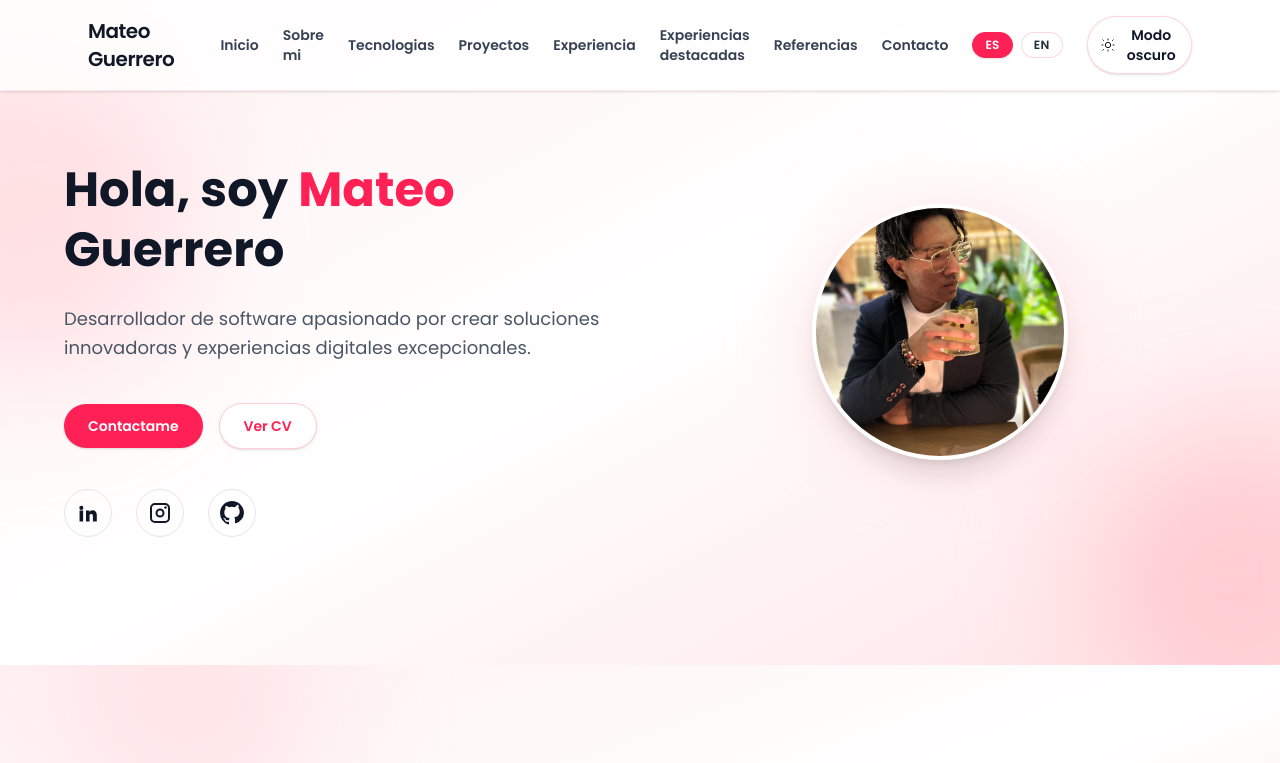
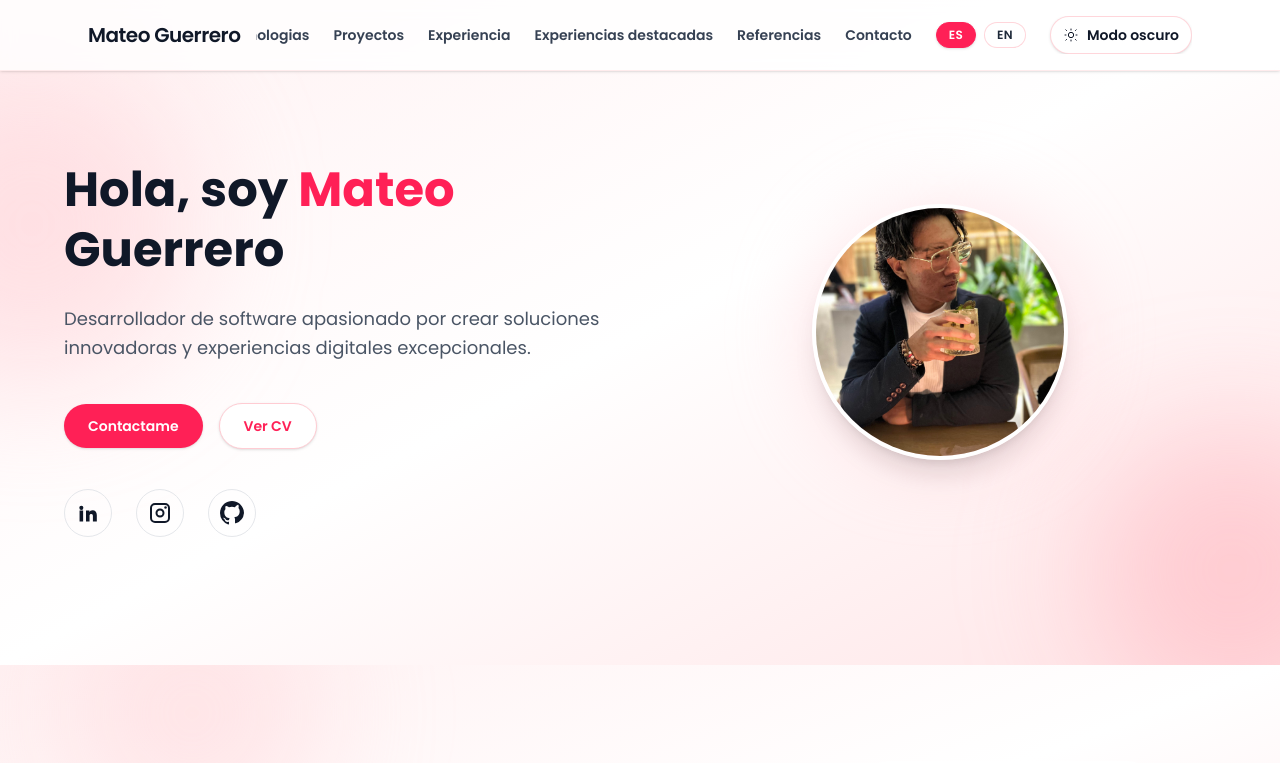
Before and after one commit to DMaTeoG/DavidGuerreroi_portafolio, a Next.js app: page / in a window 1280 px wide. Shown: the top 763 px of the page. Built offline with nearby package versions, Linux system fonts and the light colour scheme.

Commit message:
feat: close mobile menu on outside interaction

```diff
--- a/src/components/Navbar.tsx
+++ b/src/components/Navbar.tsx
@@ -1,6 +1,6 @@
 "use client";
 
-import { useState } from "react";
+import { useCallback, useEffect, useRef, useState } from "react";
 
 import { NavbarData, PortfolioLocale } from "@/types/portfolio";
 
@@ -30,9 +30,10 @@ const Navbar = ({
   onChangeLocale,
 }: NavbarProps) => {
   const [isMenuOpen, setIsMenuOpen] = useState(false);
+  const navRef = useRef<HTMLElement | null>(null);
 
   const toggleMenu = () => setIsMenuOpen((prev) => !prev);
-  const closeMenu = () => setIsMenuOpen(false);
+  const closeMenu = useCallback(() => setIsMenuOpen(false), []);
   const handleLocaleClick = (locale: PortfolioLocale) => {
     onChangeLocale(locale);
     closeMenu();
@@ -53,14 +54,44 @@ const Navbar = ({
       : "Switch to dark mode";
   const languageLegend = currentLocale === "es" ? "Idioma" : "Language";
 
+  useEffect(() => {
+    if (!isMenuOpen) {
+      return;
+    }
+
+    const handlePointerDown = (event: PointerEvent) => {
+      const target = event.target as Node;
+      if (navRef.current && !navRef.current.contains(target)) {
+        closeMenu();
+      }
+    };
+
+    const handleKeyDown = (event: KeyboardEvent) => {
+      if (event.key === "Escape") {
+        closeMenu();
+      }
+    };
+
+    document.addEventListener("pointerdown", handlePointerDown);
+    document.addEventListener("keydown", handleKeyDown);
+
+    return () => {
+      document.removeEventListener("pointerdown", handlePointerDown);
+      document.removeEventListener("keydown", handleKeyDown);
+    };
+  }, [closeMenu, isMenuOpen]);
+
   return (
-    <nav className="fixed top-0 left-0 z-50 w-full border-b border-rose-100/70 bg-white/80 backdrop-blur shadow-sm transition-colors duration-500 ease-out dark:border-rose-900/60 dark:bg-black/80">
-      <div className="mx-auto flex max-w-6xl items-center justify-between px-6 py-4 text-gray-900 transition-colors duration-500 dark:text-white">
+    <nav
+      ref={navRef}
+      className="fixed top-0 left-0 z-50 w-full border-b border-rose-100/70 bg-white/80 backdrop-blur shadow-sm transition-colors duration-500 ease-out dark:border-rose-900/60 dark:bg-black/80"
+    >
+      <div className="mx-auto flex max-w-6xl flex-wrap items-center justify-between gap-4 px-6 py-4 text-gray-900 transition-colors duration-500 dark:text-white">
         <h1 className="text-xl font-semibold tracking-tight text-gray-900 transition-colors dark:text-neutral-100">
           {data.name}
         </h1>
-        <div className="flex items-center gap-3 md:gap-6">
-          <ul className="hidden items-center gap-6 text-sm font-semibold text-gray-700 transition-colors md:flex dark:text-neutral-200">
+        <div className="flex flex-1 items-center justify-end gap-3 overflow-x-auto whitespace-nowrap md:min-w-0 md:flex-nowrap md:gap-4 lg:gap-6">
+          <ul className="hidden flex-shrink-0 items-center gap-6 text-sm font-semibold text-gray-700 transition-colors md:flex dark:text-neutral-200">
             {data.links.map((link) => (
               <li key={link.href}>
                 <a
@@ -73,7 +104,7 @@ const Navbar = ({
               </li>
             ))}
           </ul>
-          <div className="hidden items-center gap-2 md:flex">
+          <div className="hidden flex-shrink-0 items-center justify-end gap-2 md:flex">
             {availableLocales.map((locale) => {
               const isActive = locale === currentLocale;
               return (
@@ -96,7 +127,7 @@ const Navbar = ({
           <button
             type="button"
             onClick={onToggleTheme}
-            className="flex items-center gap-2 rounded-full border border-rose-200/80 bg-white px-3 py-2 text-sm font-semibold text-gray-900 shadow-sm transition-colors hover:border-rose-400 hover:bg-rose-50 focus:outline-none focus-visible:ring-2 focus-visible:ring-rose-400 dark:border-neutral-700 dark:bg-neutral-900 dark:text-neutral-100 dark:hover:border-neutral-500 dark:hover:bg-neutral-800"
+            className="flex shrink-0 items-center gap-2 rounded-full border border-rose-200/80 bg-white px-3 py-2 text-sm font-semibold text-gray-900 shadow-sm transition-colors hover:border-rose-400 hover:bg-rose-50 focus:outline-none focus-visible:ring-2 focus-visible:ring-rose-400 dark:border-neutral-700 dark:bg-neutral-900 dark:text-neutral-100 dark:hover:border-neutral-500 dark:hover:bg-neutral-800"
             aria-pressed={isDarkMode}
             aria-label={themeAriaLabel}
           >
```
